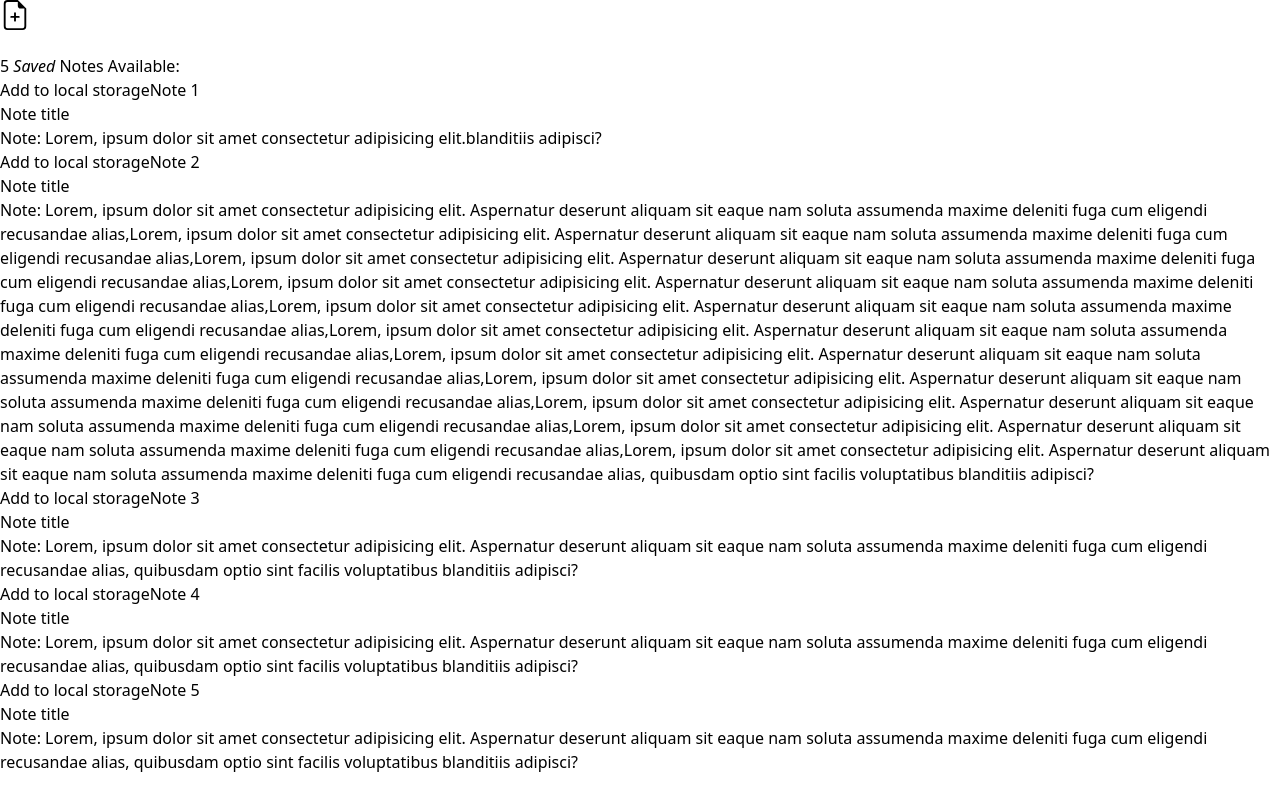
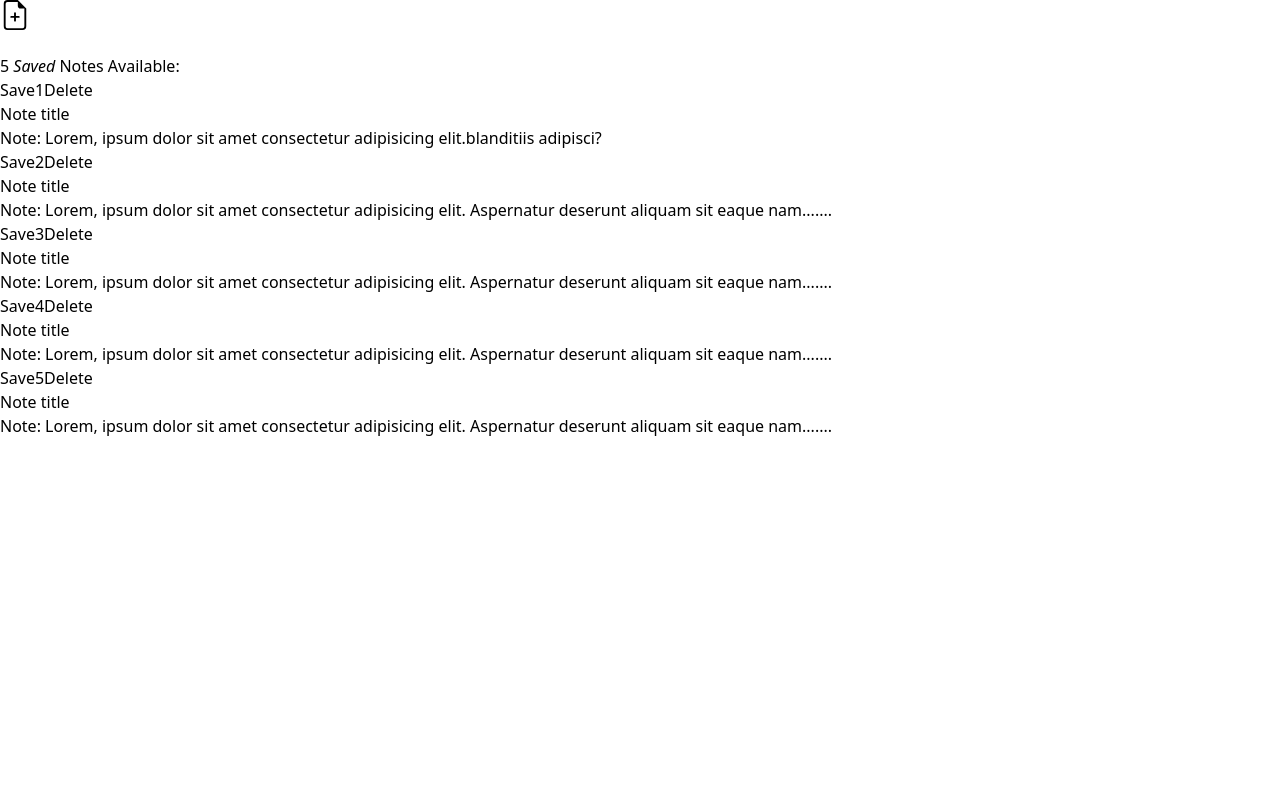
Before and after one commit to monyasau/Notes-app, a React (Vite) app: page / in a window 1280 px wide. Built offline with nearby package versions, Linux system fonts and the light colour scheme.

Commit message:
Major untracked changes

```diff
--- a/src/components/Note.jsx
+++ b/src/components/Note.jsx
@@ -1,4 +1,11 @@
+import { useEffect, useState } from "react";
+
 let Note = ({ noteData }) => {
+  let stringifiedNoteData = JSON.stringify(noteData);
+  let deStringifiedNoteData = JSON.parse(localStorage.getItem(`data${noteData.id}`))
+  const [saved,setSaved]=useState(noteData.id)
+
+
   return (
     <>
       {/* <div
@@ -12,24 +19,50 @@ let Note = ({ noteData }) => {
       </div> */}
 
       <div
-        className="p-4 border my-2 min-h-[200px] max-h-[200px] overflow-y-scroll"
+        className="p-4 overflow-hidden border h-[150px] my-2 "
         // onClick={() => {
         //   setFocusNote(true);
         //   setFocusedNote(note.id);
         // }}
       >
+        <div className="flex gap-2 justify-between items-center" aria-label="controls">
         <button
           onClick={() => {
-            let stringifiedNoteData = JSON.stringify(noteData);
             localStorage.setItem(`data${noteData.id}`, stringifiedNoteData);
+            setSaved(true)
           }}
-          className="border p-2 mr-3"
+          className="border hover:bg-purple-50  py-2 px-8 "
         >
-          Add to local storage
+          Save
         </button>
-        Note {noteData.id}
+          {/* {deStringifiedNoteData && noteData.content==deStringifiedNoteData.content?
+          "lldl"
+        :
+        saved.toString()} */}
+        {
+saved
+        }
+        <button
+          onClick={() => {
+            localStorage.removeItem(`data${noteData.id}`, stringifiedNoteData);
+            setSaved(false)
+
+          }}
+          className="border hover:bg-purple-50 py-2 px-8 "
+        >
+
+          Delete
+        </button>
+
+        {/* Note {noteData.id} */}
+
+        </div>
         <h1 className=" text-xl">{noteData.title}</h1>
-        <span>Note: {noteData.content}</span>
+        <span className="" title="preview">Note: {noteData.content.length>100?
+        noteData.content.substring(0,99)+"......."
+        :
+        noteData.content}</span>
+
       </div>
     </>
   );
```
